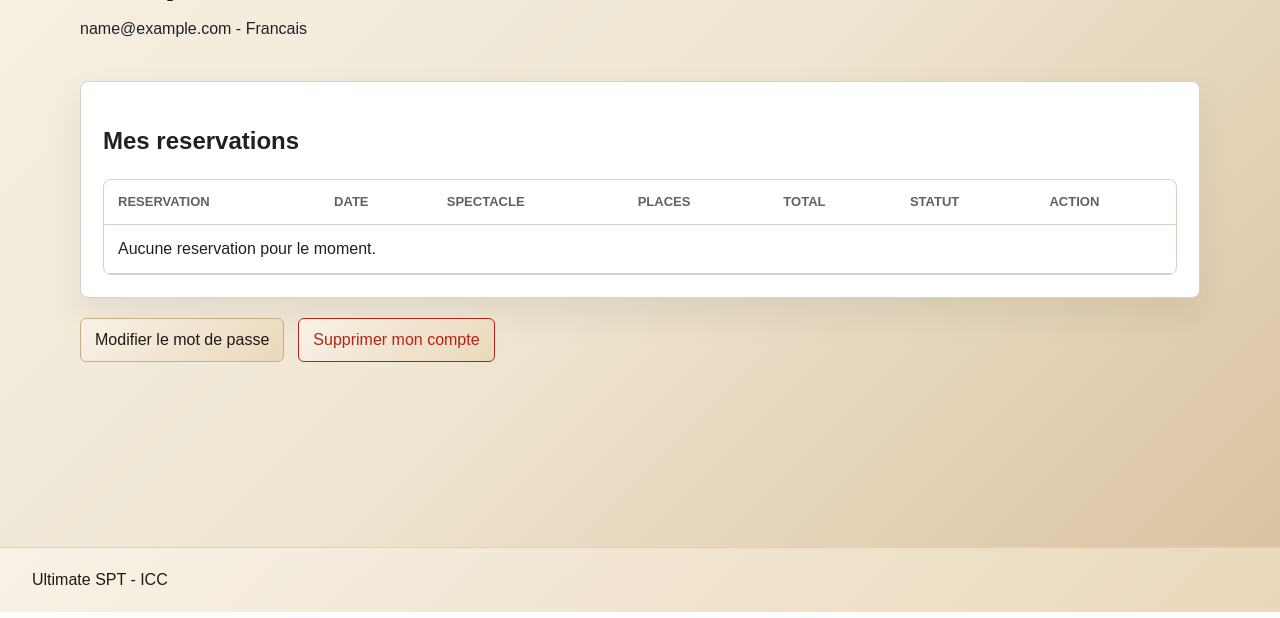
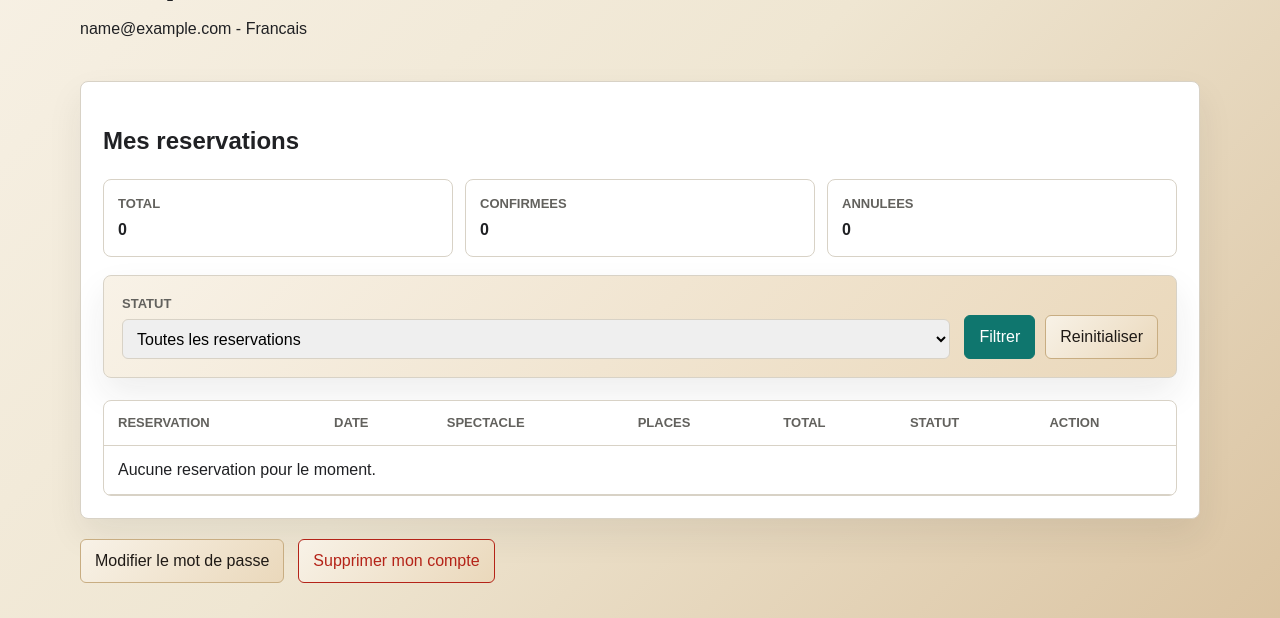
Before and after one commit to Dimson4448/reservationsDjango, a Django app: page /accounts/profile/ in a window 1280 px wide. Shown: the part 188-806 px from the top of the page. Run offline with Django 5.2, Linux system fonts and the light colour scheme; the visitor is signed in with stand-in values (Sample User, id 1); data comes from the database, SQL or seed files in the repository; data that the repository does not hold is empty; parts of the project's set-up code (start-up, migrations or seed data) failed here and were passed over.

Commit message:
Improve profile reservation filtering

```diff
--- a/accounts/templates/user/profile.html
+++ b/accounts/templates/user/profile.html
@@ -14,6 +14,34 @@
 
 <section class="panel">
     <h2>Mes reservations</h2>
+    <div class="summary-box profile-summary">
+        <div>
+            <span>Total</span>
+            <strong>{{ total_reservations }}</strong>
+        </div>
+        <div>
+            <span>Confirmees</span>
+            <strong>{{ confirmed_count }}</strong>
+        </div>
+        <div>
+            <span>Annulees</span>
+            <strong>{{ canceled_count }}</strong>
+        </div>
+    </div>
+    <form class="filter-bar compact" method="get">
+        <label>
+            <span>Statut</span>
+            <select name="status">
+                <option value="" {% if not status_filter %}selected{% endif %}>Toutes les reservations</option>
+                <option value="confirmed" {% if status_filter == "confirmed" %}selected{% endif %}>Confirmees</option>
+                <option value="canceled" {% if status_filter == "canceled" %}selected{% endif %}>Annulees</option>
+            </select>
+        </label>
+        <div class="filter-actions">
+            <button class="button button-primary" type="submit">Filtrer</button>
+            <a class="button" href="{% url 'accounts:user-profile' %}">Reinitialiser</a>
+        </div>
+    </form>
     <div class="table-wrap">
         <table>
             <thead>
--- a/accounts/views.py
+++ b/accounts/views.py
@@ -8,7 +8,7 @@ from django.urls import reverse_lazy
 from django.views.generic.edit import CreateView, UpdateView
 
 from .forms import UserSignUpForm, UserUpdateForm
-from catalogue.models import UserMeta
+from catalogue.models import Reservation, UserMeta
 
 
 class UserUpdateView(UserPassesTestMixin, UpdateView):
@@ -44,6 +44,7 @@ class UserSignUpView(UserPassesTestMixin, CreateView):
 
 @login_required
 def profile(request):
+    status_filter = request.GET.get("status", "").strip()
     languages = {
         "fr": "Francais",
         "en": "English",
@@ -53,15 +54,25 @@ def profile(request):
         user=request.user,
         defaults={"langue": "fr"},
     )
-    reservations = (
+    reservations_base = (
         request.user.reservations
         .prefetch_related("representation_reservations__representation__show")
         .order_by("-booking_date")
     )
+    confirmed_count = reservations_base.filter(status=Reservation.Status.CONFIRMED).count()
+    canceled_count = reservations_base.filter(status=Reservation.Status.CANCELED).count()
+
+    reservations = reservations_base
+    if status_filter in Reservation.Status.values:
+        reservations = reservations.filter(status=status_filter)
 
     return render(request, "user/profile.html", {
         "user_language": languages.get(user_meta.langue, user_meta.langue),
         "reservations": reservations,
+        "status_filter": status_filter,
+        "confirmed_count": confirmed_count,
+        "canceled_count": canceled_count,
+        "total_reservations": confirmed_count + canceled_count,
     })
 
 
--- a/catalogue/static/catalogue/css/app.css
+++ b/catalogue/static/catalogue/css/app.css
@@ -450,6 +450,11 @@ input[type="submit"] {
     text-transform: uppercase;
 }
 
+.profile-summary {
+    margin-top: 0;
+    margin-bottom: 18px;
+}
+
 .form-errors,
 .errorlist {
     color: var(--danger);
```
Also changed, not shown: accounts/tests.py (+35 -1 lines).
